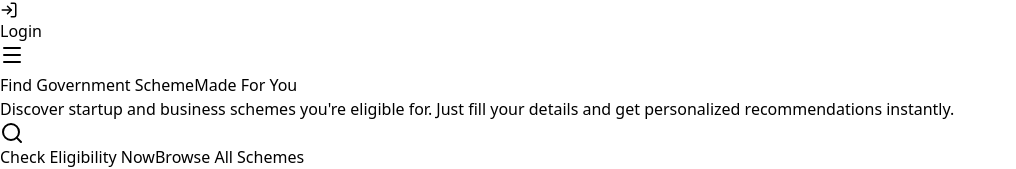
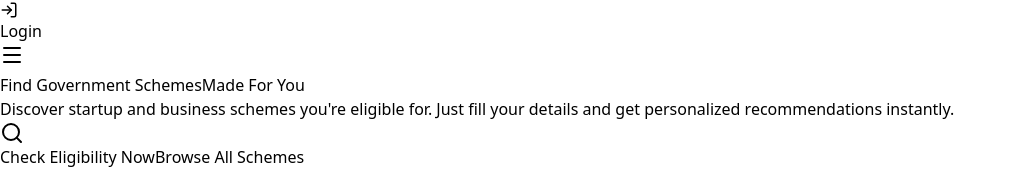
Before and after one commit to AbhishekMishra711/SchemeDesk, a React (Vite) app in the folder frontend/: page / in a window 1280 px wide. Shown: the part 215-384 px from the top of the page, without its empty margins (0-1016 px from the left). Built offline with nearby package versions, Linux system fonts and the light colour scheme; no server answers.

Commit message:
UI bug fixed

```diff
--- a/frontend/src/pages/home.jsx
+++ b/frontend/src/pages/home.jsx
@@ -13,7 +13,7 @@ const Home = () => {
                 <div className="max-w-7xl mx-auto px-4 text-center">
 
                     <h1 className="text-4xl md:text-6xl font-bold mb-6">
-                        Find Government Scheme
+                        Find Government Schemes
                         <span className="block text-blue-200">Made For You</span>
                     </h1>
 
```
